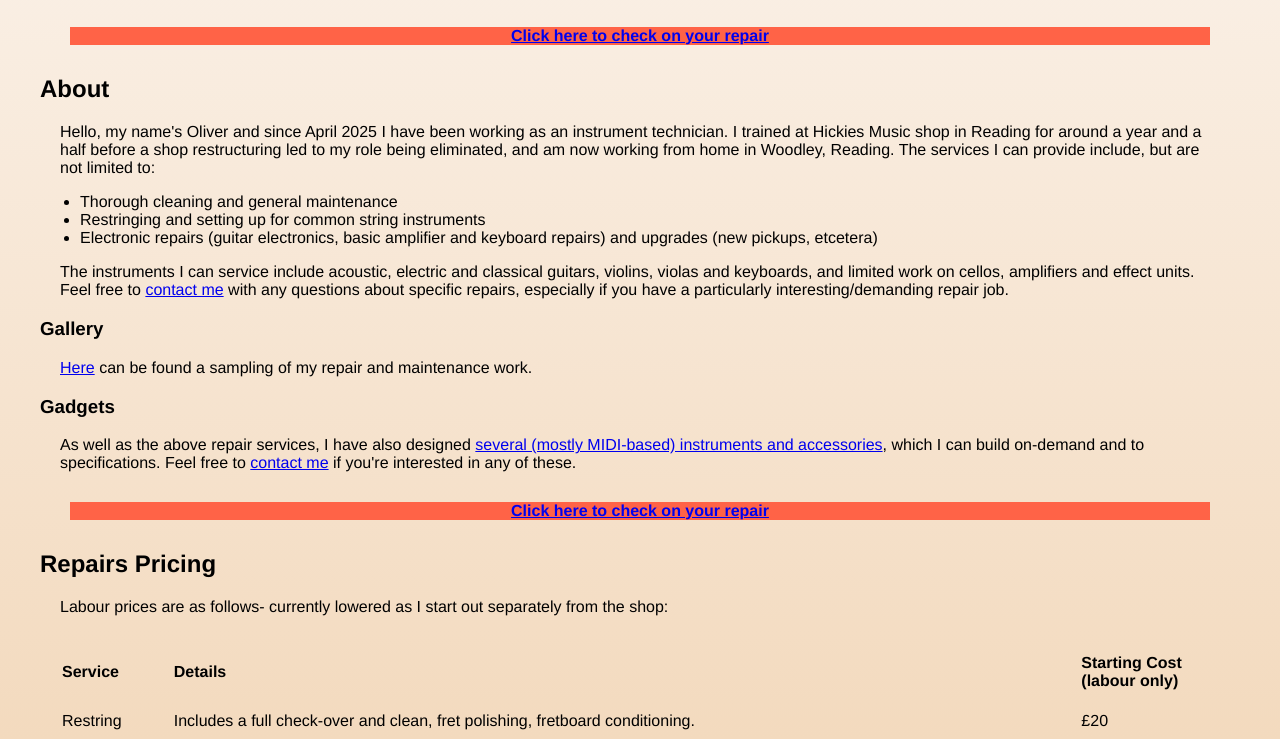
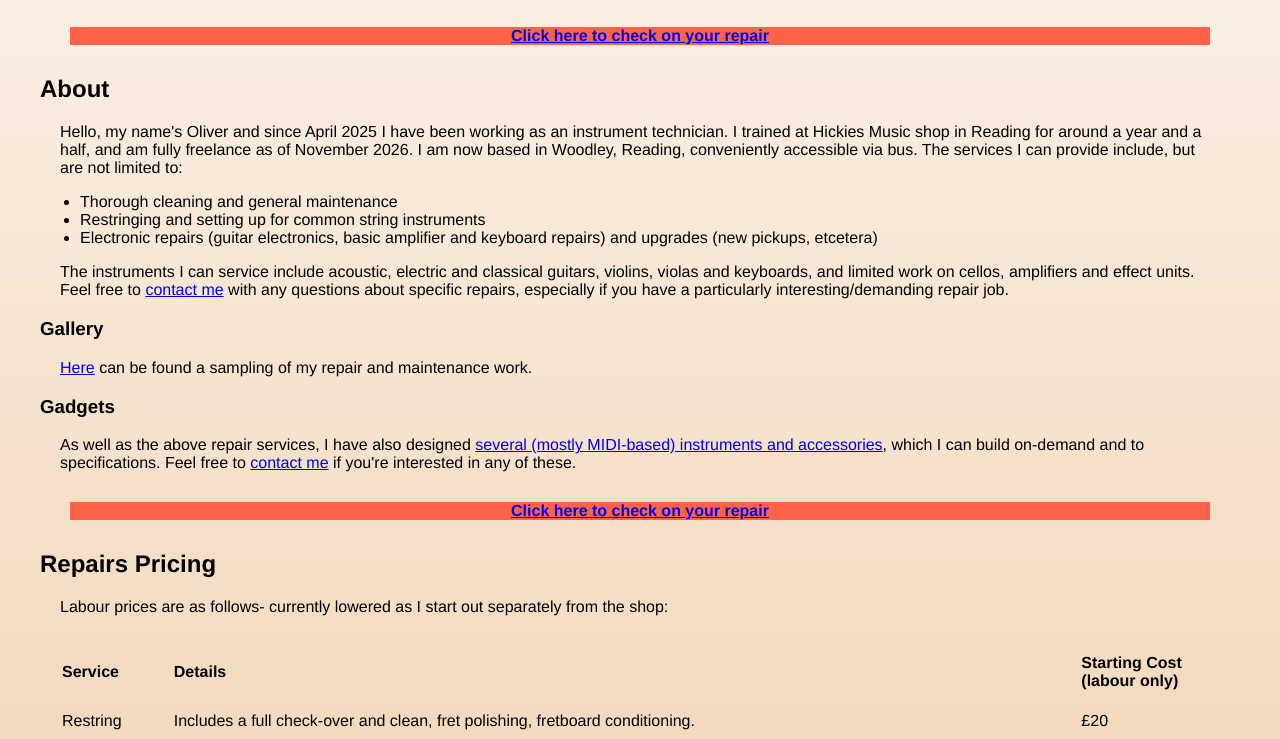
Before and after one commit to Penguinatron/Penguinatron.github.io, a plain HTML site: page technician/home.html in a window 1280 px wide. Shown: the part 61-800 px from the top of the page. Drawn offline with Linux system fonts and the light colour scheme.

Commit message:
Update home.html

```diff
--- a/technician/home.html
+++ b/technician/home.html
@@ -16,7 +16,7 @@
 
 <h2>About</h2>
 
-<p style="text-align:left;">Hello, my name's Oliver and since April 2025 I have been working as an instrument technician. I trained at Hickies Music shop in Reading for around a year and a half before a shop restructuring led to my role being eliminated, and am now working from home in Woodley, Reading. The services I can provide include, but are not limited to:</p>
+<p style="text-align:left;">Hello, my name's Oliver and since April 2025 I have been working as an instrument technician. I trained at Hickies Music shop in Reading for around a year and a half, and am fully freelance as of November 2026. I am now based in Woodley, Reading, conveniently accessible via bus. The services I can provide include, but are not limited to:</p>
 
 <ul>
 	<li>Thorough cleaning and general maintenance</li>
```
